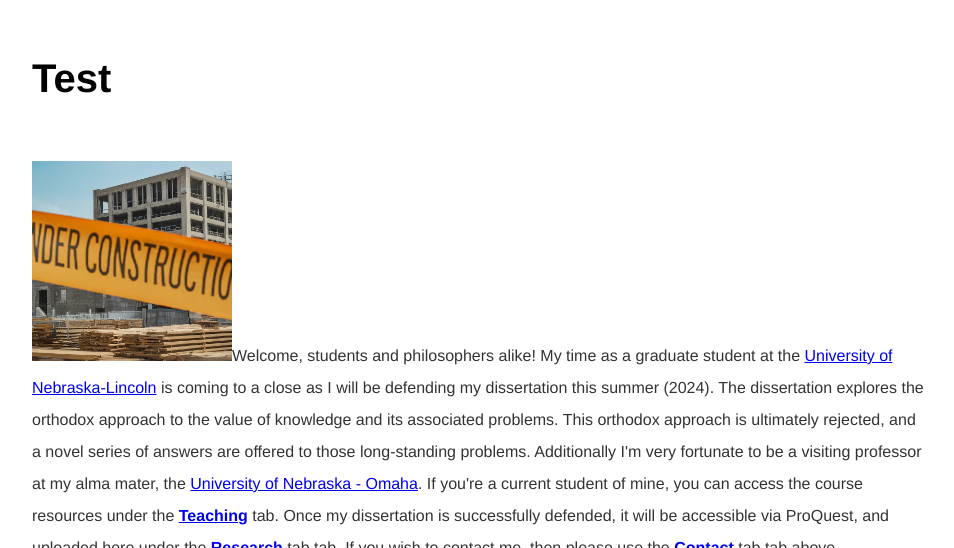
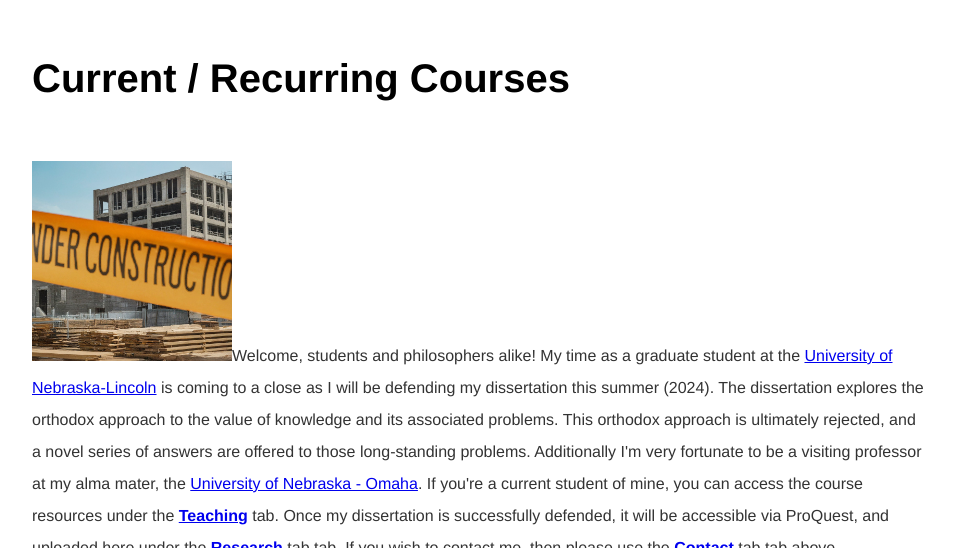
Before and after one commit to kevinjpatton/kevinjpatton.github.io, a Jekyll site: the page built from test.html, in a window 1280 px wide and 900 px high, cut to the strip 352-900 px from the top of the window. Shown: the whole strip, without its empty margins (160-1114 px from the left). Built offline with Jekyll 4.4.1, drawn with Linux system fonts in a browser that asks for light colours; Markdown is read by kramdown in place of the engine named in the settings.

Commit message:
Update test.html

```diff
--- a/test.html
+++ b/test.html
@@ -4,7 +4,7 @@
 ---
 <!-- /.blurb -->
 <div class="blurb">
-<h1>Test</h1><p><img src="/teaching/Under_Construction.jpg" alt="Under Construction" class="thumbnail">Welcome, students and philosophers alike! My time as a graduate student at the  <a href="http://www.unl.edu/philosophy/graduate-students#patton" target="_blank">University of Nebraska-Lincoln</a> is coming to a close as I will be defending my dissertation this summer (2024). The dissertation explores the orthodox approach to the value of knowledge and its associated problems. This orthodox approach is ultimately rejected, and a novel series of answers are offered to those long-standing problems. Additionally I'm very fortunate to be a visiting professor at my alma mater, the <a href="https://www.unomaha.edu/college-of-arts-and-sciences/philosophy/about-us/directory/kevin-patton.php" target="_blank">University of Nebraska - Omaha</a>. If you're a current student of mine, you can access the course resources under the <b><a href="/teaching/index.html" >Teaching</a></b> tab. Once my dissertation is successfully defended, it will be accessible via ProQuest, and uploaded here under the <b><a href="/teaching/index.html">Research</a></b> tab tab. If you wish to contact me, then please use the <b><a href="/teaching/index.html">Contact</a></b> tab tab above.</p>
+<h1>Current / Recurring Courses</h1><p><img src="/teaching/Under_Construction.jpg" alt="Under Construction" class="thumbnail">Welcome, students and philosophers alike! My time as a graduate student at the  <a href="http://www.unl.edu/philosophy/graduate-students#patton" target="_blank">University of Nebraska-Lincoln</a> is coming to a close as I will be defending my dissertation this summer (2024). The dissertation explores the orthodox approach to the value of knowledge and its associated problems. This orthodox approach is ultimately rejected, and a novel series of answers are offered to those long-standing problems. Additionally I'm very fortunate to be a visiting professor at my alma mater, the <a href="https://www.unomaha.edu/college-of-arts-and-sciences/philosophy/about-us/directory/kevin-patton.php" target="_blank">University of Nebraska - Omaha</a>. If you're a current student of mine, you can access the course resources under the <b><a href="/teaching/index.html" >Teaching</a></b> tab. Once my dissertation is successfully defended, it will be accessible via ProQuest, and uploaded here under the <b><a href="/teaching/index.html">Research</a></b> tab tab. If you wish to contact me, then please use the <b><a href="/teaching/index.html">Contact</a></b> tab tab above.</p>
 </div>
 
 <div class="thumbnail-container">
```
